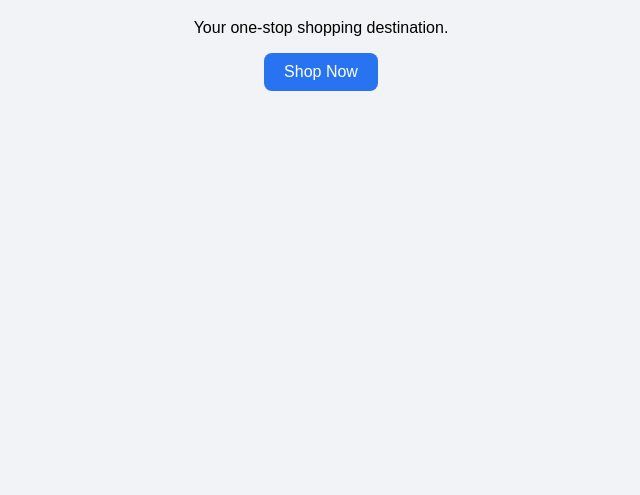
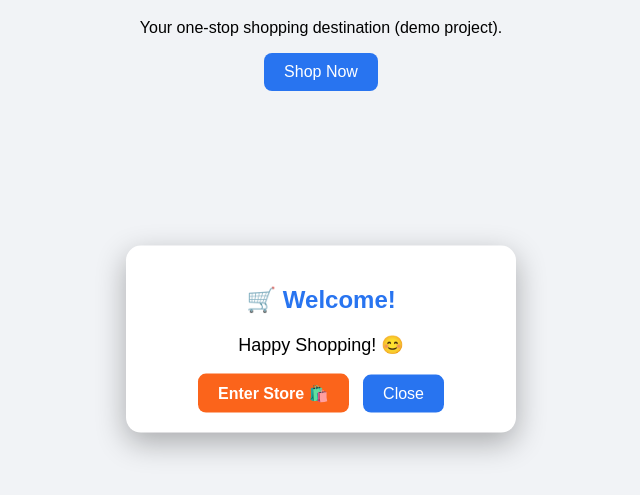
Before and after one commit to prathvipoojari/shopkart-app, a plain HTML site: page index.html in a window 1280 px wide. Both pictures are taken after a click on the button "Shop Now". Shown: the part 61-556 px from the top of the page, without its empty margins (319-959 px from the left). Drawn offline with Linux system fonts and the light colour scheme; no server answers.

Commit message:
Fix Shop Now popup

```diff
--- a/index.html
+++ b/index.html
@@ -3,7 +3,7 @@
 <head>
     <meta charset="UTF-8">
     <meta name="viewport" content="width=device-width, initial-scale=1.0">
-    <title>ShopKart</title>
+    <title>ShopKart Demo</title>
 
     <!-- Connect CSS -->
     <link rel="stylesheet" href="css/style.css">
@@ -12,20 +12,30 @@
 
     <h1>Welcome to ShopKart</h1>
 
-    <p>Your one-stop shopping destination.</p>
+    <p>Your one-stop shopping destination (demo project).</p>
 
     <button onclick="showPopup()">Shop Now</button>
 
     <!-- Custom Popup -->
     <div id="popup">
         <h2>🛒 Welcome!</h2>
-        <p>Happy Shopping, Prithvi 😊</p>
+        <p>Happy Shopping! 😊</p>
 
         <a href="home.html" style="display:inline-block; margin-right:10px; background:#fb641b; color:white; padding:10px 20px; border-radius:8px; text-decoration:none; font-weight:bold;">Enter Store 🛍️</a>
         <button onclick="closePopup()">Close</button>
     </div>
 
-    <script src="js/script.js"></script>
+    <script>
+        function showPopup() {
+            var popup = document.getElementById('popup');
+            if (popup) popup.style.display = 'block';
+        }
+
+        function closePopup() {
+            var popup = document.getElementById('popup');
+            if (popup) popup.style.display = 'none';
+        }
+    </script>
 
 </body>
 </html>
```
